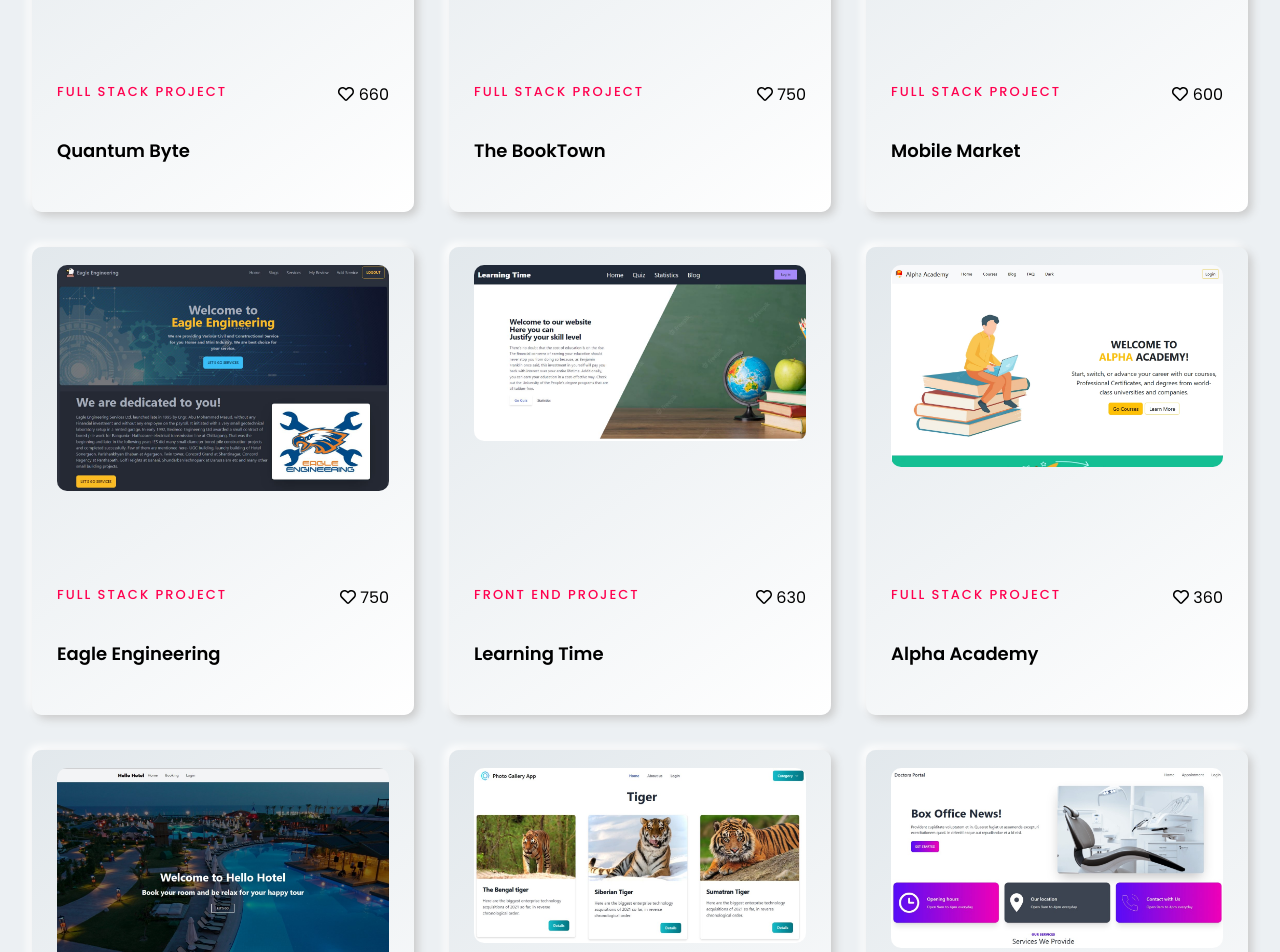
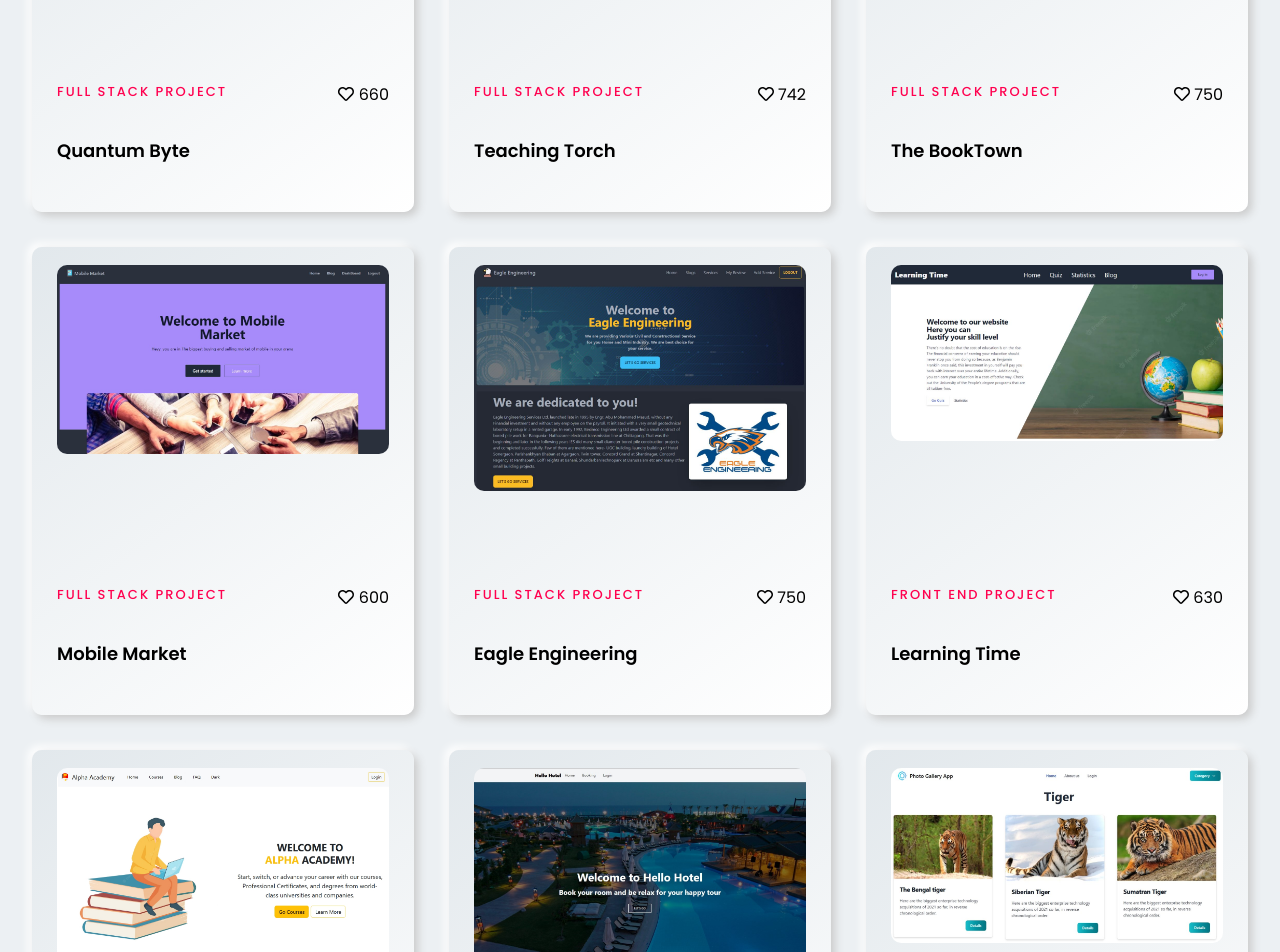
Before and after one commit to hasanulhasan/new-portfolio, a React (Create React App) app: page / in a window 1280 px wide. Shown: the part 1480-2432 px from the top of the page. Built offline with nearby package versions, Linux system fonts and the light colour scheme.

Commit message:
something updated

```diff
--- a/src/component/Footer.js
+++ b/src/component/Footer.js
@@ -10,7 +10,7 @@ const Footer = () => {
           <div className='img footer'>
             <img src={logo1} alt='' />
           </div>
-          <p>All rights reserved by Md Hasanul Karim. &nbsp;© 2023</p>
+          <p>All rights reserved by Md Hasanul Karim. &nbsp;© 2024</p>
         </div>
       </footer>
     </>
--- a/src/component/Portfolio/Portfolio_data.js
+++ b/src/component/Portfolio/Portfolio_data.js
@@ -6,7 +6,7 @@ import helloHotel from './../img/hello-hotel.jpg'
 import photoGallery from './../img/photo-gallery.jpg'
 import bookTown from './../img/bookTown.jpg'
 import quantumByte from './../img/quantum-byte.jpg'
-import doctorPortal from './../img/doctor-portal.jpg'
+import teachingTorch from "./../img/teaching_torch.png";
 
 const Portfolio_data = [
   {
@@ -16,142 +16,241 @@ const Portfolio_data = [
     title: "Quantum Byte",
     subTitle: "Website for showing tech product and PC building",
     image: quantumByte,
-    live_server: 'https://quantum-byte.vercel.app/',
-    client: 'https://github.com/hasanulhasan/quantum-byte',
-    server: 'https://github.com/hasanulhasan/quantum-byte-backend',
-    desc_one: " User can see products, product details and related products with featured category.",
-    desc_two: "Auth user can build a complete PC with available components in site",
+    live_server: "https://quantum-byte.vercel.app/",
+    client: "https://github.com/hasanulhasan/quantum-byte",
+    server: "https://github.com/hasanulhasan/quantum-byte-backend",
+    desc_one:
+      " User can see products, product details and related products with featured category.",
+    desc_two:
+      "Auth user can build a complete PC with available components in site",
     desc_three: "Admin can Add product, Delete and Edit product information.",
-    desc_four: "This fully responsive site has Search and Sort filter in Category field",
-    stacks: ["Next JS", "Material UI", "Redux Toolkit", "RTK Query", "Firebase", "React JS", "TypeScript", "Express JS", "MongoDB", "Mongoose"]
+    desc_four:
+      "This fully responsive site has Search and Sort filter in Category field",
+    stacks: [
+      "Next JS",
+      "Material UI",
+      "Redux Toolkit",
+      "RTK Query",
+      "Firebase",
+      "React JS",
+      "TypeScript",
+      "Express JS",
+      "MongoDB",
+      "Mongoose",
+    ],
   },
   {
     id: 2,
+    category: "Full Stack Project",
+    totalLike: "742",
+    title: "Teaching Torch",
+    subTitle: "An Ed-Tech Website for Course and Learning Service",
+    image: teachingTorch,
+    live_server: "https://teaching-torch-fvzhjh7k4-hasanulhasan.vercel.app/",
+    client: "https://github.com/hasanulhasan/teaching-torch",
+    server: "https://github.com/hasanulhasan/teaching-torch-backend",
+    desc_one:
+      "User can see Courses, Course details, Course Reviews and related courses.",
+    desc_two:
+      "Logged in user can make Order, Review and Feedback with search, sort and filter option.",
+    desc_three: "Admin and User can maintain an attractive Dashboard to maintain Order, Feedback, Users.",
+    desc_four:
+      "This is best project till now",
+    stacks: [
+      "Next JS",
+      "Ant Design",
+      "Redux Toolkit",
+      "RTK Query",
+      "Firebase",
+      "React JS",
+      "TypeScript",
+      "Express JS",
+      "MongoDB",
+      "Mongoose",
+    ],
+  },
+  {
+    id: 3,
     category: "Full Stack Project",
     totalLike: "750",
     title: "The BookTown",
     subTitle: "Book selling and service-related website",
     image: bookTown,
-    live_server: 'https://the-booktown-f5ca6.web.app/',
-    client: 'https://github.com/hasanulhasan/the-booktown',
-    server: 'https://github.com/hasanulhasan/the-booktown-backend',
-    desc_one: " User can see book list and book details with filtering and sorting by price, date etc.",
-    desc_two: "Auth user can make Review, Add book to wishlist and make CRUD operation here.",
+    live_server: "https://the-booktown-f5ca6.web.app/",
+    client: "https://github.com/hasanulhasan/the-booktown",
+    server: "https://github.com/hasanulhasan/the-booktown-backend",
+    desc_one:
+      " User can see book list and book details with filtering and sorting by price, date etc.",
+    desc_two:
+      "Auth user can make Review, Add book to wishlist and make CRUD operation here.",
     desc_three: "Admin can Add book, Delete and Edit book information.",
     desc_four: "This fully responsive site may be a mini e-commerce site",
-    stacks: ["TypeScript", "Redux Toolkit", "RTK Query", "Radix UI", "Tailwind CSS", "React JS","React Router", "Firebase", "Node JS", "Express JS", "MongoDB", "Express JS"]
+    stacks: [
+      "TypeScript",
+      "Redux Toolkit",
+      "RTK Query",
+      "Radix UI",
+      "Tailwind CSS",
+      "React JS",
+      "React Router",
+      "Firebase",
+      "Node JS",
+      "Express JS",
+      "MongoDB",
+      "Express JS",
+    ],
   },
   {
-    id: 3,
+    id: 4,
     category: "Full Stack Project",
     totalLike: "600",
     title: "Mobile Market",
     subTitle: "Mobile phone buying and selling Website",
     image: mobileMarket,
-    live_server: 'https://mobile-market-78c1a.web.app/',
-    client: 'https://github.com/hasanulhasan/mobile-market',
-    server: 'https://github.com/hasanulhasan/mobile-market-server',
+    live_server: "https://mobile-market-78c1a.web.app/",
+    client: "https://github.com/hasanulhasan/mobile-market",
+    server: "https://github.com/hasanulhasan/mobile-market-server",
     desc_one: "Users can login in 3 ways and can maintain a dashboard.",
-    desc_two: "Admin can control others and Buyer can add, delete and advertise phones.",
-    desc_three: "User information of buyers and sellers can be manipulated through MongoDB",
+    desc_two:
+      "Admin can control others and Buyer can add, delete and advertise phones.",
+    desc_three:
+      "User information of buyers and sellers can be manipulated through MongoDB",
     desc_four: "Above all its a MERN Stack Project",
-    stacks: ["Tailwind CSS", "Daisy UI", "Mamba UI", "React JS", "Firebase", "Node JS", "Express JS", "MongoDB"]
+    stacks: [
+      "Tailwind CSS",
+      "Daisy UI",
+      "Mamba UI",
+      "React JS",
+      "Firebase",
+      "Node JS",
+      "Express JS",
+      "MongoDB",
+    ],
   },
   {
-    id: 4,
+    id: 5,
     category: "Full Stack Project",
     totalLike: "750",
     title: "Eagle Engineering",
     subTitle: "Engineering service related website",
     image: eagleEngineering,
-    live_server: 'https://eagle-engineering.web.app/',
-    client: 'https://github.com/hasanulhasan/eagle-engineering',
-    server: 'https://github.com/hasanulhasan/eagle-engineering-server',
+    live_server: "https://eagle-engineering.web.app/",
+    client: "https://github.com/hasanulhasan/eagle-engineering",
+    server: "https://github.com/hasanulhasan/eagle-engineering-server",
     desc_one: "Admin can add Service that store in MongoDB.",
     desc_two: " User Information can be controlled with firebase and MongoDB.",
-    desc_three: "Users can put a realistic review and can add, delete, and edit these reviews.",
+    desc_three:
+      "Users can put a realistic review and can add, delete, and edit these reviews.",
     desc_four: "Above all its a MERN Stack Project",
-    stacks: ["Tailwind CSS", "Daisy UI", "Mamba UI", "React JS", "Firebase", "Node JS", "Express JS", "MongoDB"]
+    stacks: [
+      "Tailwind CSS",
+      "Daisy UI",
+      "Mamba UI",
+      "React JS",
+      "Firebase",
+      "Node JS",
+      "Express JS",
+      "MongoDB",
+    ],
   },
   {
-    id: 5,
+    id: 6,
     category: "Front End Project",
     totalLike: "630",
     title: "Learning Time",
     subTitle: "e-learning Website",
     image: learningTime,
-    live_server: 'https://monumental-stroopwafel-c88b88.netlify.app/',
-    client: 'https://github.com/hasanulhasan/learning-time',
-    server: 'https://github.com/hasanulhasan/learning-time',
+    live_server: "https://monumental-stroopwafel-c88b88.netlify.app/",
+    client: "https://github.com/hasanulhasan/learning-time",
+    server: "https://github.com/hasanulhasan/learning-time",
     desc_one: "This is mainly a skill development site",
     desc_two: "User Can test quizzes and see mark",
     desc_three: "Result of quizzes can be shown in Chart and Graph",
     desc_four: "This a frontend project builds on Tailwind CSS",
-    stacks: ["Tailwind CSS", "CSS", "JavaScript", "React JS", "Rest API", "Recharts"]
+    stacks: [
+      "Tailwind CSS",
+      "CSS",
+      "JavaScript",
+      "React JS",
+      "Rest API",
+      "Recharts",
+    ],
   },
   {
-    id: 6,
+    id: 7,
     category: "Full Stack Project",
     totalLike: "360",
     title: "Alpha Academy",
     subTitle: "e-learning and course selling Website",
     image: alphaAcademy,
-    live_server: 'https://alpha-academy-simple.web.app/',
-    client: 'https://github.com/hasanulhasan/alpha-academy',
-    server: 'https://github.com/hasanulhasan/alpha-academy-server',
-    desc_one: "Users can see course details and purchase them only after login.",
-    desc_two: "There added 2 types of login systems and save User Information with firebase",
+    live_server: "https://alpha-academy-simple.web.app/",
+    client: "https://github.com/hasanulhasan/alpha-academy",
+    server: "https://github.com/hasanulhasan/alpha-academy-server",
+    desc_one:
+      "Users can see course details and purchase them only after login.",
+    desc_two:
+      "There added 2 types of login systems and save User Information with firebase",
     desc_three: "Students can learn and test their skills through MCQ system.",
     desc_four: "Above all its a MERN Stack Project",
-    stacks: ["Bootstrap", "React JS", "React-dom", "Firebase", "Node JS", "Express JS", "MongoDB"]
+    stacks: [
+      "Bootstrap",
+      "React JS",
+      "React-dom",
+      "Firebase",
+      "Node JS",
+      "Express JS",
+      "MongoDB",
+    ],
   },
   {
-    id: 7,
+    id: 8,
     category: "Full Stack Project",
     totalLike: "280",
     title: "Hello Hotel",
     subTitle: "Hotel room booking website",
     image: helloHotel,
-    live_server: 'https://hello-hotel-4173d.web.app/',
-    client: 'https://github.com/hasanulhasan/hello-hotel',
-    server: 'https://github.com/hasanulhasan/hello-hotel-server',
+    live_server: "https://hello-hotel-4173d.web.app/",
+    client: "https://github.com/hasanulhasan/hello-hotel",
+    server: "https://github.com/hasanulhasan/hello-hotel-server",
     desc_one: "A simple hotel booking app",
     desc_two: "User can book a hotel for a particular date",
     desc_three: "User can see hotel book info in dashboard",
     desc_four: "This is a MERN Stack Project",
-    stacks: ["Tailwind CSS", "React", "React-dom", "Tanstack-Query", "Firebase", "MongoDB", "NodeJS", "Express JS"]
+    stacks: [
+      "Tailwind CSS",
+      "React",
+      "React-dom",
+      "Tanstack-Query",
+      "Firebase",
+      "MongoDB",
+      "NodeJS",
+      "Express JS",
+    ],
   },
   {
-    id: 8,
+    id: 9,
     category: "Full Stack Project",
     totalLike: "690",
     title: "Photo Gallery App",
     subTitle: "Photo Gallery website",
     image: photoGallery,
-    live_server: 'https://photo-gallery-app-d9ec9.web.app/',
-    client: 'https://github.com/hasanulhasan/photo-gallery-app',
-    server: 'https://github.com/hasanulhasan/photo-gallery-app-server',
+    live_server: "https://photo-gallery-app-d9ec9.web.app/",
+    client: "https://github.com/hasanulhasan/photo-gallery-app",
+    server: "https://github.com/hasanulhasan/photo-gallery-app-server",
     desc_one: "A simple photo gallery app",
     desc_two: "Various kinds of category added",
     desc_three: "User can comment on photo",
     desc_four: "This is a MERN Stack Project",
-    stacks: ["Flowbite", "React", "React-dom", "Tanstack-Query", "Firebase", "MongoDB", "NodeJS", "Express JS"]
-  },
-  {
-    id: 9,
-    category: "Full Stack Project",
-    totalLike: "780",
-    title: "Doctor Portal",
-    subTitle: "Website for dentists information appointment",
-    image: doctorPortal,
-    live_server: 'https://doctors-portal-ebc8a.web.app/',
-    client: 'https://github.com/hasanulhasan/doctors-portal',
-    server: 'https://github.com/hasanulhasan/doctors-portal-server',
-    desc_one: "User can book a particular date for appointment with doctor",
-    desc_two: "Doctor can see the booking information from his Admin Dashboard",
-    desc_three: "Information of Doctor can be seen on this site",
-    desc_four: "User can pay their service fee with Stripe",
-    stacks: ["Tailwind CSS", "Daisy UI", "TanStack Query", "React JS", "Firebase", "Node JS", "Express JS", "MongoDB"]
-  },
-]
+    stacks: [
+      "Flowbite",
+      "React",
+      "React-dom",
+      "Tanstack-Query",
+      "Firebase",
+      "MongoDB",
+      "NodeJS",
+      "Express JS",
+    ],
+  }
+];
 export default Portfolio_data
--- a/src/component/Resume/Resume.js
+++ b/src/component/Resume/Resume.js
@@ -44,7 +44,7 @@ const Resume = () => {
             </div>
             <div className='left'>
               <div className='heading'>
-                <h4>2017-2023</h4>
+                <h4>2017-2024</h4>
                 <h1>Job Experience</h1>
               </div>
 
```
Also changed, not shown: src/component/Resume/ResumeApi.js (+5 -5 lines), src/component/img/teaching_torch.png (added), 1 other file (tests, documents, lock files or other folders).
